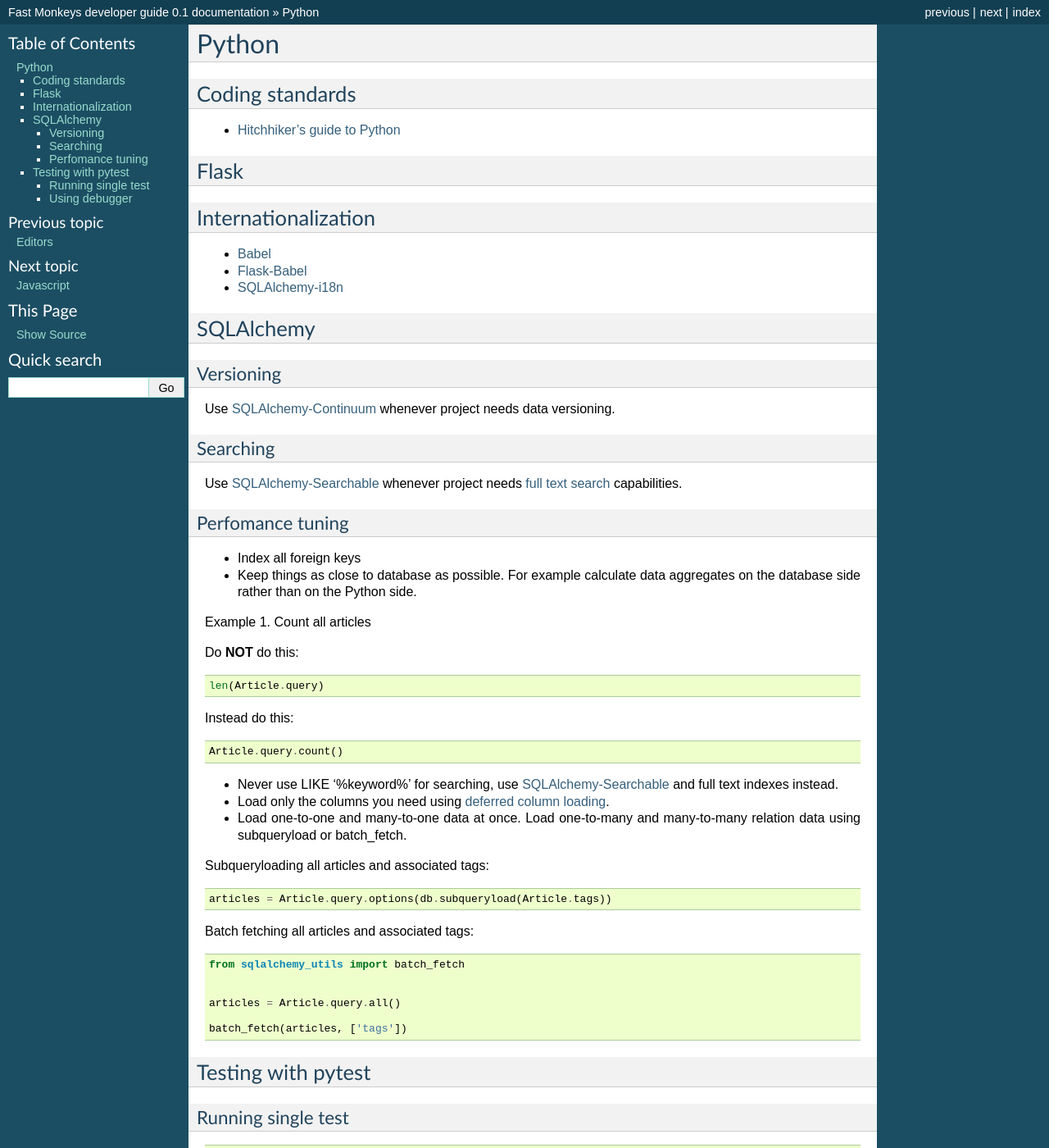
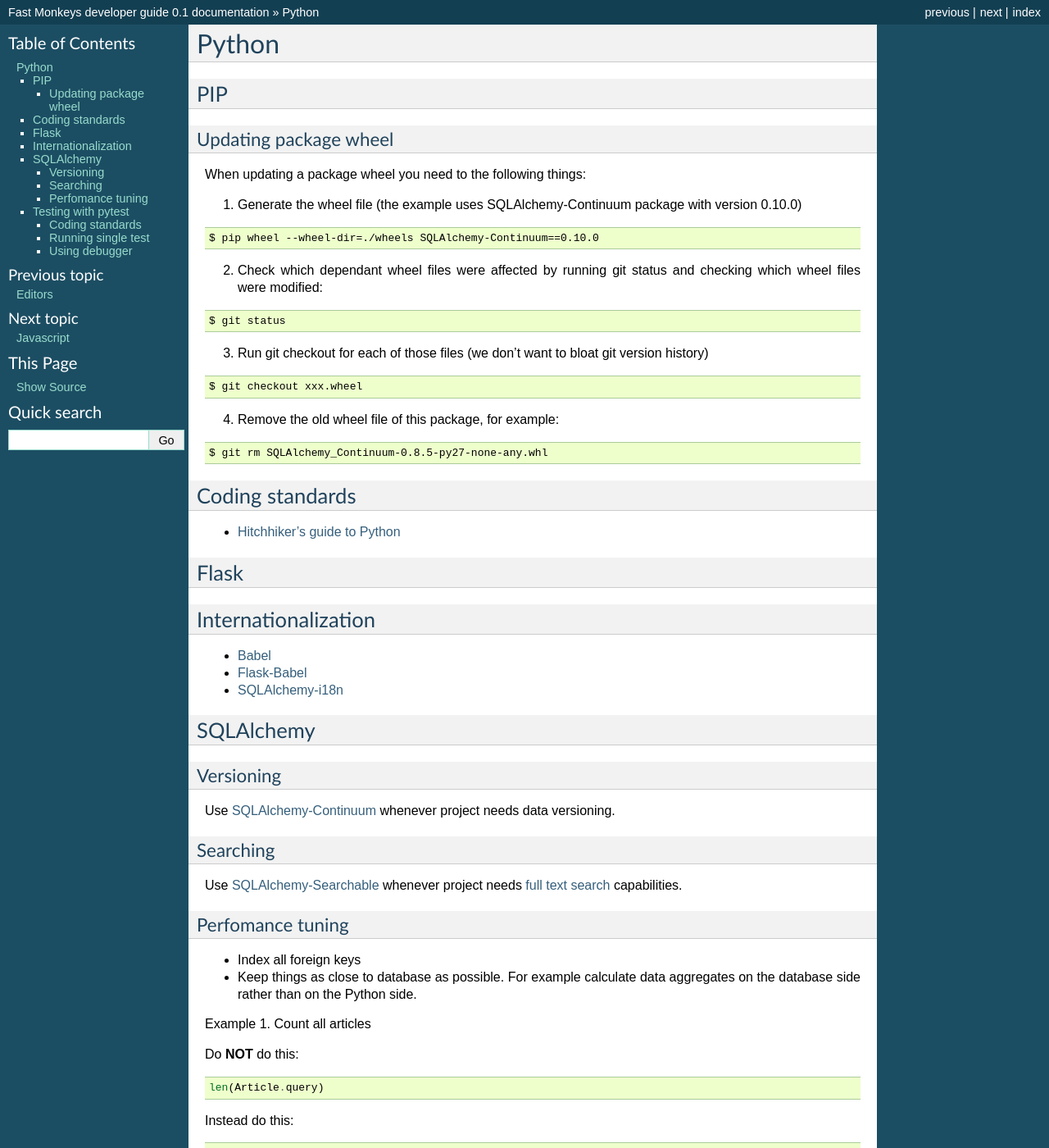
Before and after one commit to fastmonkeys/dev-guide, a Sphinx documentation site: the page built from docs/python.rst, in a window 1280 px wide and 1400 px high. Shown: the whole window at 82% size. Built offline with Sphinx 7.4.7, drawn with Linux system fonts in a browser that asks for light colours; formulas are drawn with MathJax 3; some of the changed text lies outside the part shown.

Commit message:
Added PIP wheel docs

```diff
--- a/docs/python.rst
+++ b/docs/python.rst
@@ -1,5 +1,50 @@
 Python
 ======
+
+
+PIP
+---
+
+Updating package wheel
+**********************
+
+When updating a package wheel you need to the following things:
+
+1. Generate the wheel file (the example uses SQLAlchemy-Continuum package with version 0.10.0)
+
+::
+
+
+    $ pip wheel --wheel-dir=./wheels SQLAlchemy-Continuum==0.10.0
+
+
+2. Check which dependant wheel files were affected by running git status and checking which wheel files were modified:
+
+
+::
+
+    $ git status
+
+
+3. Run git checkout for each of those files (we don't want to bloat git version history)
+
+::
+
+
+    $ git checkout xxx.wheel
+
+
+
+4. Remove the old wheel file of this package, for example:
+
+
+::
+
+
+    $ git rm SQLAlchemy_Continuum-0.8.5-py27-none-any.whl
+
+
+
 
 Coding standards
 ----------------
@@ -66,6 +111,8 @@ Instead do this:
 
 - Load only the columns you need using `deferred column loading`_.
 
+- For long running data manipulation operations use background processing.
+
 - Load one-to-one and many-to-one data at once. Load one-to-many and many-to-many relation data using subqueryload or batch_fetch.
 
 Subqueryloading all articles and associated tags:
@@ -89,6 +136,35 @@ Batch fetching all articles and associated tags:
 
 Testing with pytest
 -------------------
+
+
+Coding standards
+****************
+
+- Write small test methods presumably with one assert per test method
+- Test method name should correlate with the testing scenario
+
+Bad naming:
+
+
+::
+
+    def test_save():
+        pass
+
+
+    def test_save2():
+        pass
+
+
+Better naming:
+
+
+    def test_save_returns_true_on_s()
+        pass
+
+    def test_save_trhows_exception_on_failure(self)
+- Reset the test case state after each method call (in order to avoid memory leaking and to make tests isolated from each other)
 
 
 Running single test
```
